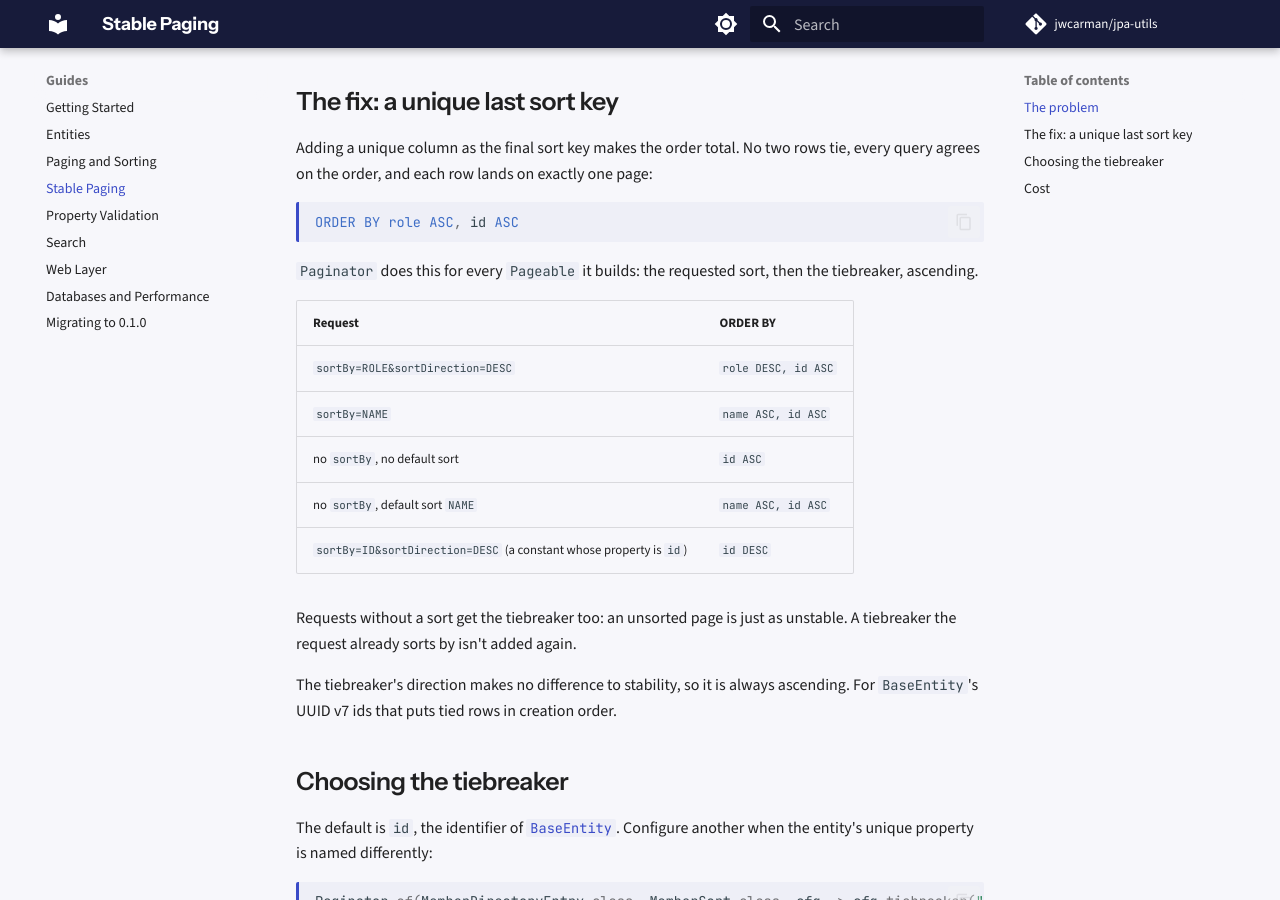
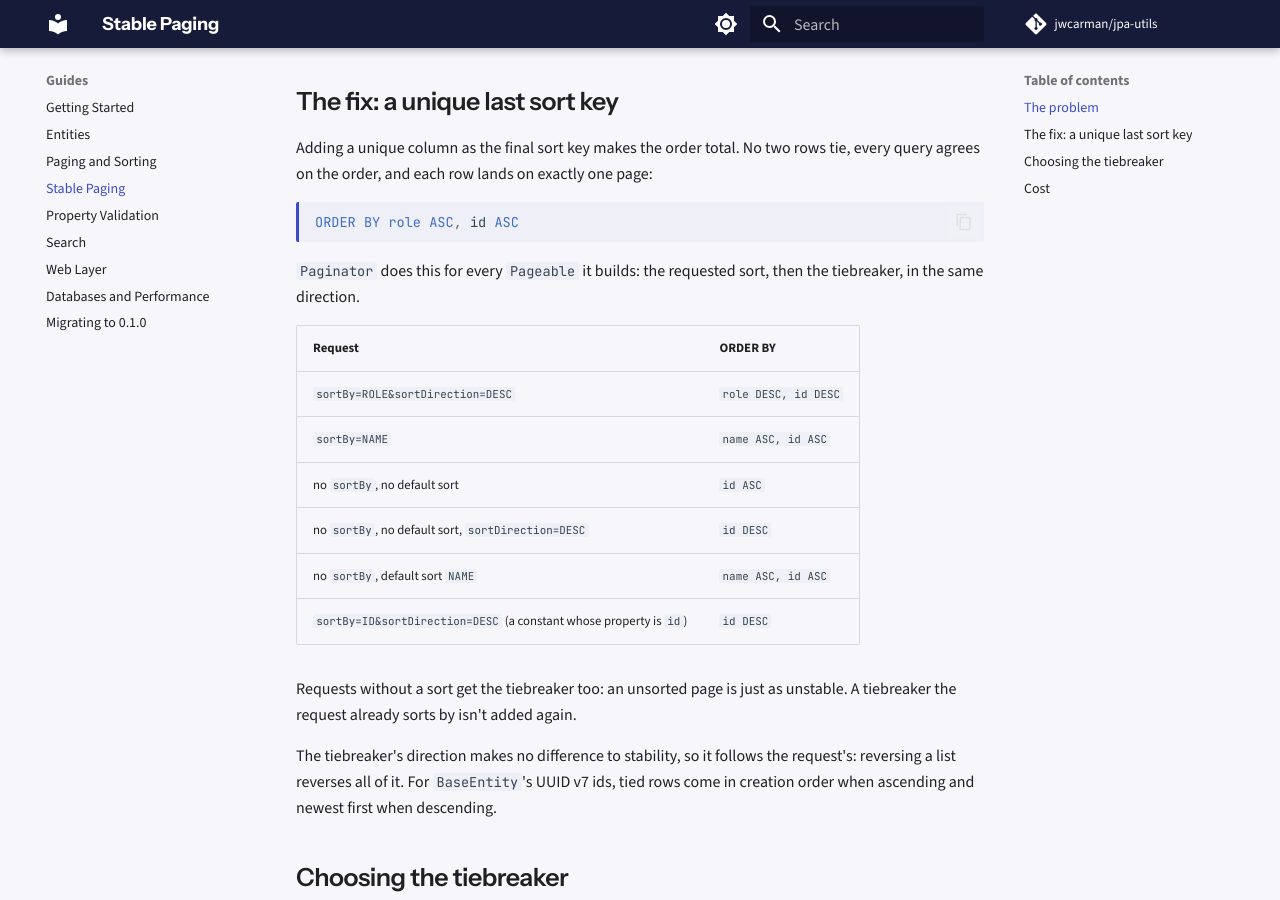
Before and after one commit to jwcarman/jpa-utils, an MkDocs documentation site: the page built from docs/guides/stable-paging.md, in a window 1280 px wide and 900 px high, scrolled down 572 px. Built offline with MkDocs 1.6.1 and Material for MkDocs 9.7.7, drawn with Linux system fonts in a browser that asks for light colours; comment, search, counter and statistics services are not loaded.

Commit message:
feat!: the tiebreaker follows the request's sort direction
A descending request now ends with a descending tiebreaker (role DESC, id DESC), and a request
with no sortBy but sortDirection=DESC sorts by the tiebreaker descending. Reversing a list reverses
all of it, one composite index serves both directions, and keyset predicates stay row comparisons.

Co-Authored-By: Claude Opus 5.5 <noreply@anthropic.com>
Claude-Session: https://claude.ai/code/session_014GnzDJkoZ9YVQPGyvEEgjR

````diff
--- a/docs/guides/stable-paging.md
+++ b/docs/guides/stable-paging.md
@@ -27,21 +27,23 @@ order, and each row lands on exactly one page:
 ORDER BY role ASC, id ASC
 ```
 
-`Paginator` does this for every `Pageable` it builds: the requested sort, then the tiebreaker, ascending.
+`Paginator` does this for every `Pageable` it builds: the requested sort, then the tiebreaker, in the same direction.
 
 | Request | ORDER BY |
 |---------|----------|
-| `sortBy=ROLE&sortDirection=DESC` | `role DESC, id ASC` |
+| `sortBy=ROLE&sortDirection=DESC` | `role DESC, id DESC` |
 | `sortBy=NAME` | `name ASC, id ASC` |
 | no `sortBy`, no default sort | `id ASC` |
+| no `sortBy`, no default sort, `sortDirection=DESC` | `id DESC` |
 | no `sortBy`, default sort `NAME` | `name ASC, id ASC` |
 | `sortBy=ID&sortDirection=DESC` (a constant whose property is `id`) | `id DESC` |
 
 Requests without a sort get the tiebreaker too: an unsorted page is just as unstable. A tiebreaker the request
 already sorts by isn't added again.
 
-The tiebreaker's direction makes no difference to stability, so it is always ascending. For `BaseEntity`'s
-UUID v7 ids that puts tied rows in creation order.
+The tiebreaker's direction makes no difference to stability, so it follows the request's: reversing a list
+reverses all of it. For `BaseEntity`'s UUID v7 ids, tied rows come in creation order when ascending and newest
+first when descending.
 
 ## Choosing the tiebreaker
 
````
Also changed, not shown: CHANGELOG.md (+7 -0 lines), README.md (+1 -1 lines), docs/guides/getting-started.md (+1 -1 lines), docs/guides/paging.md (+1 -1 lines), 3 other files.
